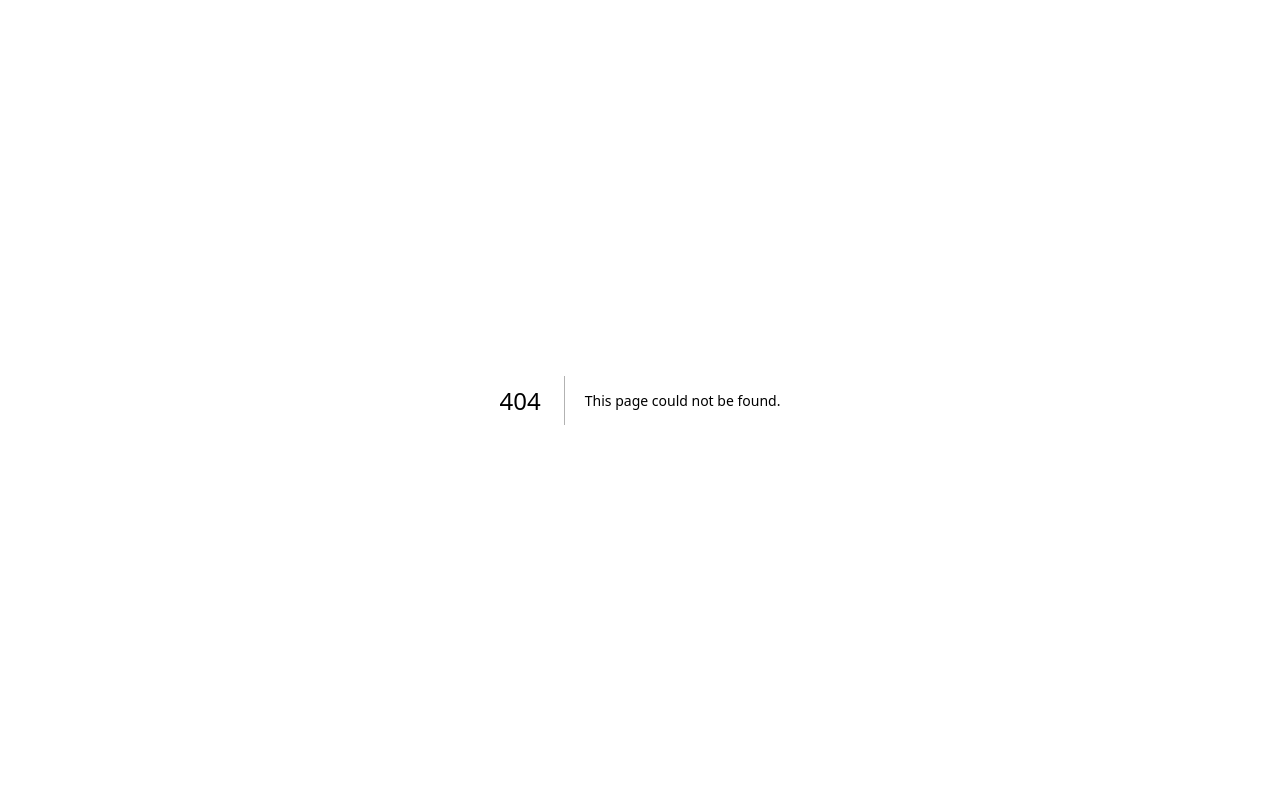
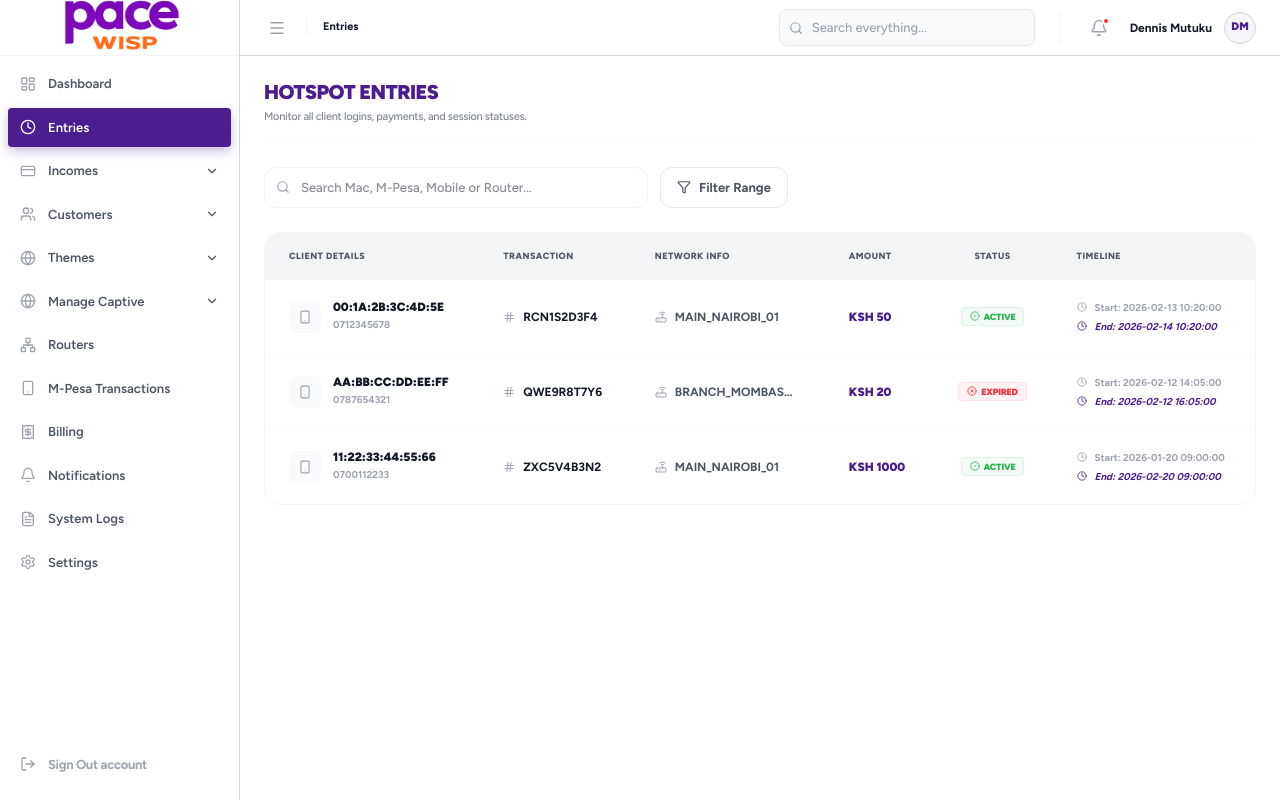
Before and after one commit to dennismutuku2005/pacewebsite, a Next.js app in the folder isphotspotportal/: page /dashboard/entries in a window 1280 px wide. Before the commit this address had no page. Built offline with nearby package versions, Linux system fonts and the light colour scheme.

Commit message:
Auto-update:

```diff
--- /dev/null
+++ b/isphotspotportal/src/app/dashboard/entries/page.js
@@ -0,0 +1,172 @@
+"use client"
+
+import React, { useState, useEffect } from 'react'
+import { Search, Filter, Clock, Smartphone, Hash, CreditCard, Router as RouterIcon, CheckCircle2, XCircle } from 'lucide-react'
+import { cn } from '@/lib/utils'
+import { Badge } from '@/components/Badge'
+import { Skeleton } from '@/components/Skeleton'
+
+export default function EntriesPage() {
+    const [isLoading, setIsLoading] = useState(true)
+    const [searchTerm, setSearchTerm] = useState('')
+
+    const initialEntries = [
+        {
+            id: 'ENT-001',
+            mac: '00:1A:2B:3C:4D:5E',
+            mpesaCode: 'RCN1S2D3F4',
+            mobile: '0712345678',
+            router: 'Main_Nairobi_01',
+            amount: '50',
+            status: 'Active',
+            createTime: '2026-02-13 10:20:00',
+            expireTime: '2026-02-14 10:20:00'
+        },
+        {
+            id: 'ENT-002',
+            mac: 'AA:BB:CC:DD:EE:FF',
+            mpesaCode: 'QWE9R8T7Y6',
+            mobile: '0787654321',
+            router: 'Branch_Mombasa_A',
+            amount: '20',
+            status: 'Expired',
+            createTime: '2026-02-12 14:05:00',
+            expireTime: '2026-02-12 16:05:00'
+        },
+        {
+            id: 'ENT-003',
+            mac: '11:22:33:44:55:66',
+            mpesaCode: 'ZXC5V4B3N2',
+            mobile: '0700112233',
+            router: 'Main_Nairobi_01',
+            amount: '1000',
+            status: 'Active',
+            createTime: '2026-01-20 09:00:00',
+            expireTime: '2026-02-20 09:00:00'
+        },
+    ]
+
+    const [entries, setEntries] = useState(initialEntries)
+
+    useEffect(() => {
+        const timer = setTimeout(() => setIsLoading(false), 800)
+        return () => clearTimeout(timer)
+    }, [])
+
+    const filteredEntries = initialEntries.filter(entry =>
+        entry.mac.toLowerCase().includes(searchTerm.toLowerCase()) ||
+        entry.mpesaCode.toLowerCase().includes(searchTerm.toLowerCase()) ||
+        entry.mobile.includes(searchTerm) ||
+        entry.router.toLowerCase().includes(searchTerm.toLowerCase())
+    )
+
+    return (
+        <div className="space-y-6 font-figtree animate-in fade-in duration-700">
+            {/* Page Header */}
+            <div className="flex flex-col sm:flex-row sm:items-end justify-between gap-4 border-b border-gray-50 pb-4">
+                <div>
+                    <h1 className="text-[20px] font-black text-pace-purple leading-tight tracking-tight uppercase">Hotspot Entries</h1>
+                    <p className="text-[11px] text-admin-label mt-1 font-medium tracking-tight opacity-70">Monitor all client logins, payments, and session statuses.</p>
+                </div>
+            </div>
+
+            {/* Control Bar */}
+            <div className="flex flex-col md:flex-row items-center gap-3">
+                <div className="relative w-full md:w-96">
+                    <Search className="absolute left-3 top-1/2 -translate-y-1/2 text-admin-dim" size={14} />
+                    <input
+                        type="text"
+                        placeholder="Search Mac, M-Pesa, Mobile or Router..."
+                        value={searchTerm}
+                        onChange={(e) => setSearchTerm(e.target.value)}
+                        className="w-full pl-9 pr-3 py-2.5 rounded-xl border border-gray-100 bg-white focus:ring-1 focus:ring-pace-purple/10 focus:border-pace-purple outline-none text-[12px] font-medium text-admin-value shadow-sm transition-all"
+                    />
+                </div>
+                <button className="flex items-center gap-2 px-4 py-2.5 border border-gray-200 text-admin-label rounded-xl hover:border-pace-purple hover:text-pace-purple transition-all bg-white text-[11px] font-bold">
+                    <Filter size={14} /> Filter Range
+                </button>
+            </div>
+
+            {/* Table */}
+            <div className="bg-white border border-gray-100 rounded-2xl overflow-hidden shadow-sm">
+                <div className="overflow-x-auto">
+                    <table className="w-full text-left text-[12px] whitespace-nowrap border-collapse">
+                        <thead>
+                            <tr className="bg-gray-50/50 border-b border-gray-100 font-bold text-admin-dim uppercase tracking-widest text-[9px]">
+                                <th className="px-6 py-4">Client Details</th>
+                                <th className="px-6 py-4">Transaction</th>
+                                <th className="px-6 py-4">Network Info</th>
+                                <th className="px-6 py-4">Amount</th>
+                                <th className="px-6 py-4 text-center">Status</th>
+                                <th className="px-6 py-4">Timeline</th>
+                            </tr>
+                        </thead>
+                        <tbody className="divide-y divide-gray-50">
+                            {isLoading ? (
+                                [...Array(5)].map((_, i) => (
+                                    <tr key={i}>
+                                        <td className="px-6 py-5"><Skeleton className="h-4 w-32" /></td>
+                                        <td className="px-6 py-5"><Skeleton className="h-4 w-24" /></td>
+                                        <td className="px-6 py-5"><Skeleton className="h-4 w-28" /></td>
+                                        <td className="px-6 py-5"><Skeleton className="h-4 w-12" /></td>
+                                        <td className="px-6 py-5"><Skeleton className="h-4 w-16 mx-auto" /></td>
+                                        <td className="px-6 py-5"><Skeleton className="h-4 w-32" /></td>
+                                    </tr>
+                                ))
+                            ) : (
+                                filteredEntries.map((entry) => (
+                                    <tr key={entry.id} className="hover:bg-gray-50/30 transition-colors group">
+                                        <td className="px-6 py-5">
+                                            <div className="flex items-center gap-3">
+                                                <div className="w-8 h-8 rounded-lg bg-gray-50 flex items-center justify-center text-admin-dim group-hover:bg-pace-purple/5 group-hover:text-pace-purple transition-colors">
+                                                    <Smartphone size={14} />
+                                                </div>
+                                                <div>
+                                                    <p className="font-black text-admin-value leading-none uppercase">{entry.mac}</p>
+                                                    <p className="text-[10px] text-admin-dim font-bold mt-1">{entry.mobile}</p>
+                                                </div>
+                                            </div>
+                                        </td>
+                                        <td className="px-6 py-5">
+                                            <div className="flex items-center gap-2">
+                                                <Hash size={12} className="text-admin-dim" />
+                                                <span className="font-bold text-admin-value uppercase">{entry.mpesaCode}</span>
+                                            </div>
+                                        </td>
+                                        <td className="px-6 py-5">
+                                            <div className="flex items-center gap-2">
+                                                <RouterIcon size={12} className="text-admin-dim" />
+                                                <span className="font-bold text-admin-label truncate max-w-[120px] uppercase">{entry.router}</span>
+                                            </div>
+                                        </td>
+                                        <td className="px-6 py-5">
+                                            <span className="font-black text-pace-purple">KSH {entry.amount}</span>
+                                        </td>
+                                        <td className="px-6 py-5 text-center">
+                                            <Badge variant={entry.status === 'Active' ? 'success' : 'error'} className="text-[9px] font-black tracking-tight">
+                                                {entry.status === 'Active' ? <CheckCircle2 size={10} className="mr-1" /> : <XCircle size={10} className="mr-1" />}
+                                                {entry.status.toUpperCase()}
+                                            </Badge>
+                                        </td>
+                                        <td className="px-6 py-5">
+                                            <div className="space-y-1">
+                                                <div className="flex items-center gap-2 text-admin-dim">
+                                                    <Clock size={10} />
+                                                    <span className="text-[10px] font-bold">Start: {entry.createTime}</span>
+                                                </div>
+                                                <div className="flex items-center gap-2 text-pace-purple">
+                                                    <Clock size={10} />
+                                                    <span className="text-[10px] font-bold italic">End: {entry.expireTime}</span>
+                                                </div>
+                                            </div>
+                                        </td>
+                                    </tr>
+                                ))
+                            )}
+                        </tbody>
+                    </table>
+                </div>
+            </div>
+        </div>
+    )
+}
```
